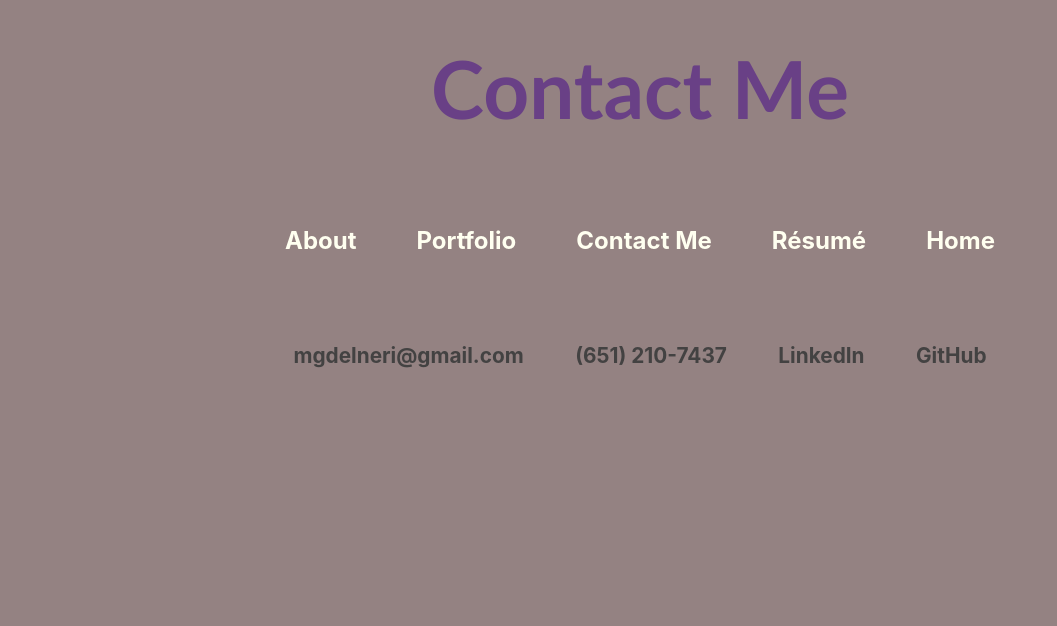
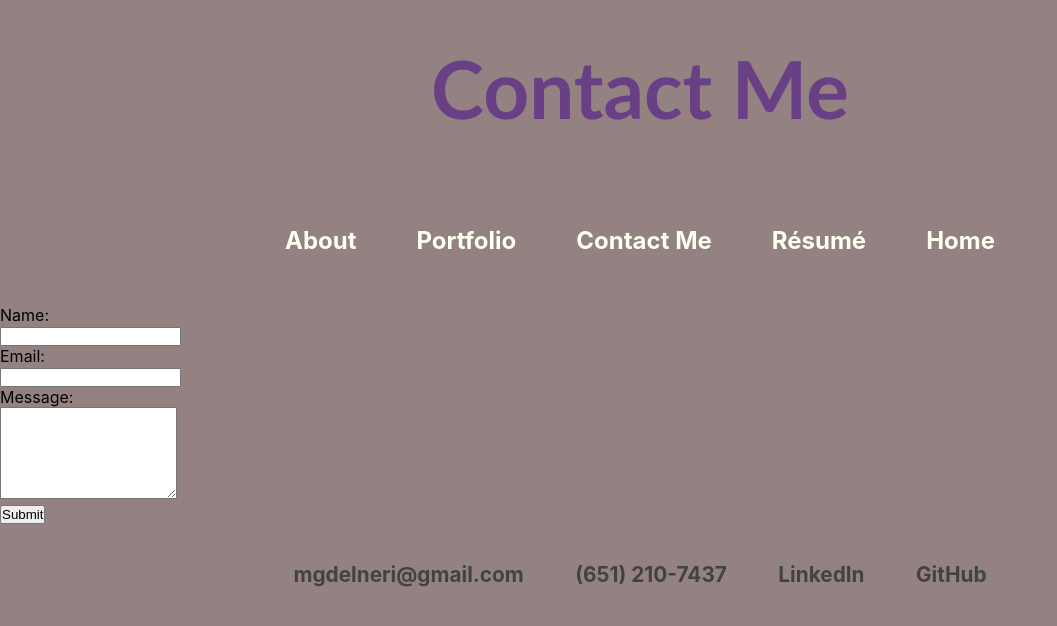
Before and after one commit to mgdelneri/React-Portfolio, a React (Create React App) app: page /contact in a window 1280 px wide. Shown: the top 626 px of the page, without its empty margins (0-1057 px from the left). Built offline with nearby package versions, Linux system fonts and the light colour scheme.

Commit message:
Added jsx code to Contactonent for form

```diff
--- a/src/components/Pages/Contact/index.jsx
+++ b/src/components/Pages/Contact/index.jsx
@@ -52,7 +52,44 @@ const Contact = () => {
     <div>
       <h1 id="contactMe">Contact Me</h1>
       <Navigation />
-
+      <form id="contactForm">
+        <div id="formName">
+          <label htmlFor="Name">Name:</label>
+          <br></br>
+          <input
+            type="text"
+            defaultValue={name}
+            onBlur={handleBlank}
+            name="Name"
+          />
+        </div>
+        <div id="formEmail">
+          <label htmlFor="email">Email:</label>
+          <br></br>
+          <input
+            type="email"
+            defaultValue={email}
+            onBlur={handleChange}
+            name="email"
+          />
+        </div>
+        <div id="formMessage">
+          <label htmlFor="Message">Message:</label>
+          <br></br>
+          <textarea
+            name="Message"
+            defaultValue={message}
+            onBlur={handleBlank}
+            rows="6"
+          />
+        </div>
+        {errorMessage && (
+          <div>
+            <p className="errorText">{errorMessage}</p>
+          </div>
+        )}
+        <button type="submit">Submit</button>
+      </form>
       <Footer />
     </div>
   );
```
